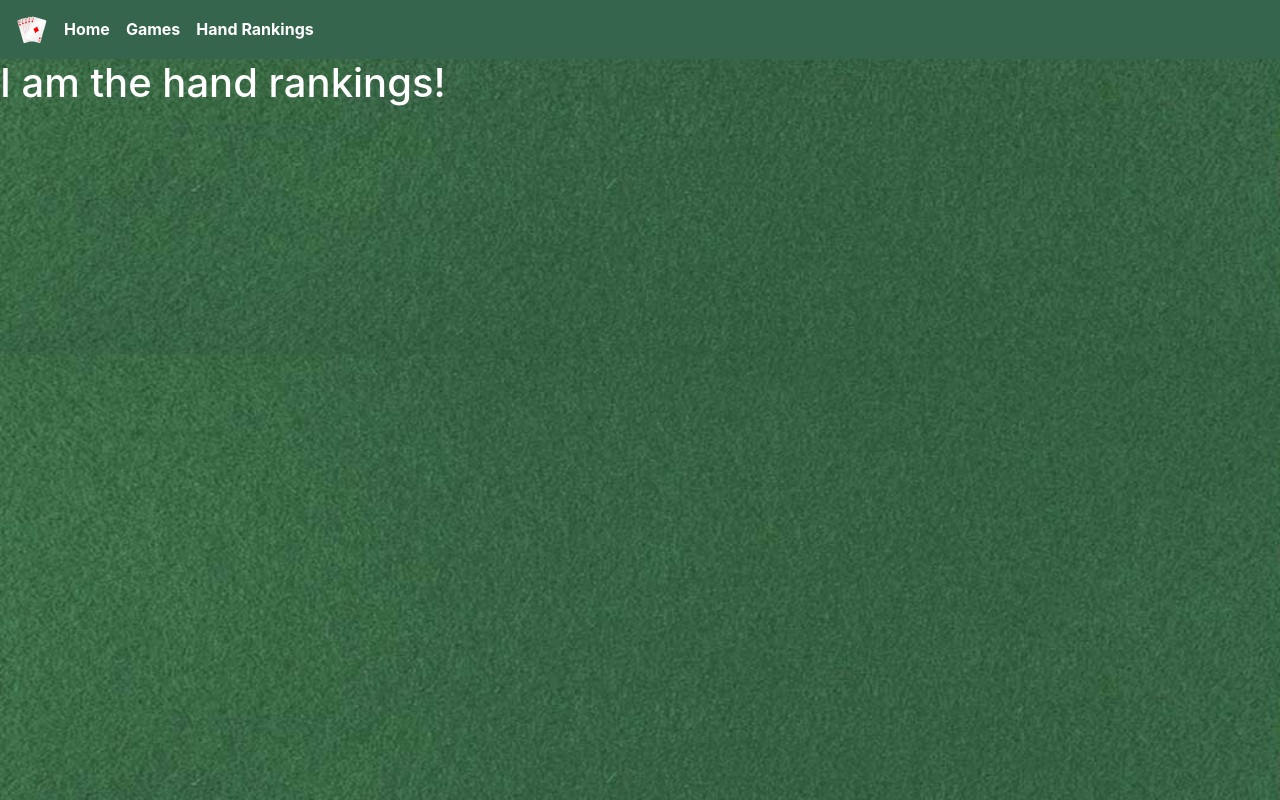
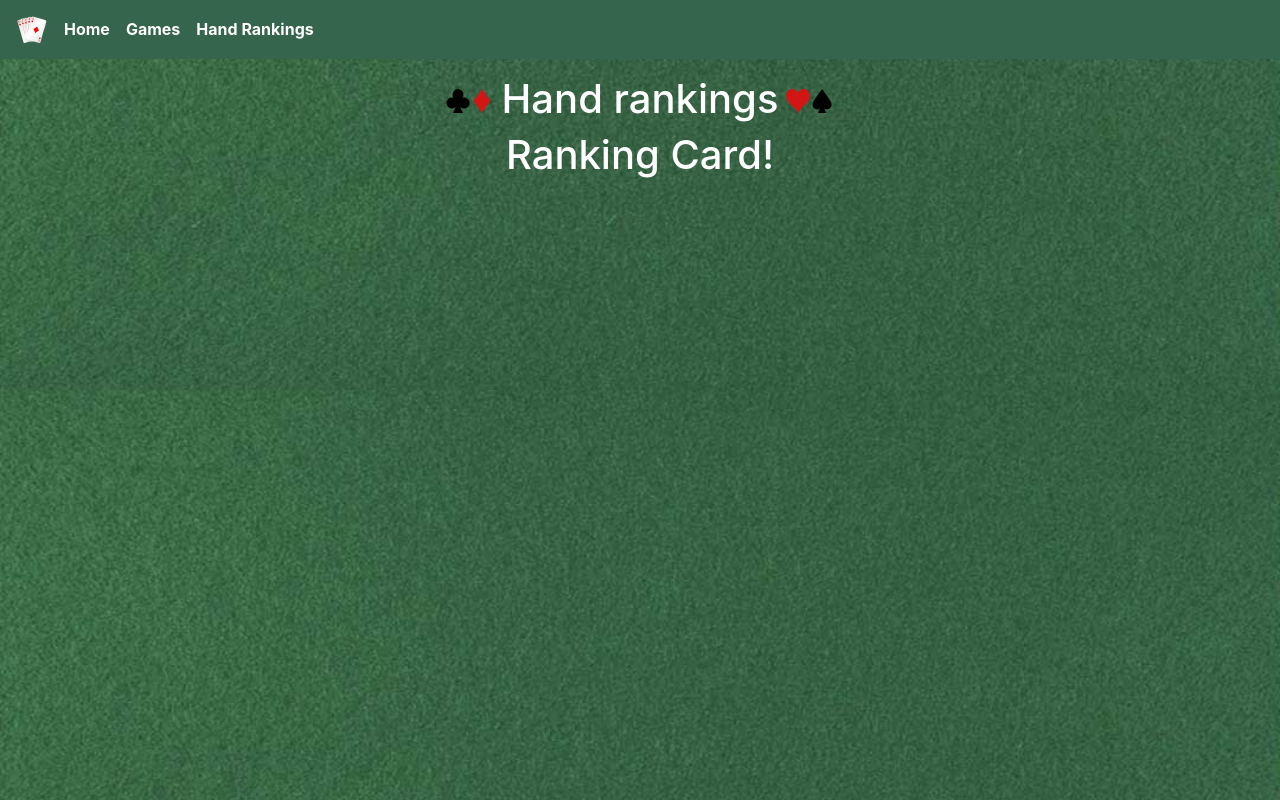
Before and after one commit to AplUSAndmINUS/poker-rules, a React (Create React App) app: page /rankings in a window 1280 px wide. Built offline with nearby package versions, Linux system fonts and the light colour scheme; a web font is replaced by a local one.

Commit message:
initial set up for ranking card

```diff
--- a/public/index.html
+++ b/public/index.html
@@ -4,7 +4,7 @@
     <meta charset="utf-8" />
     <link rel="icon" href="%PUBLIC_URL%/favicon.ico" />
     <meta name="viewport" content="width=device-width, initial-scale=1" />
-    <meta name="theme-color" content="#000000" />
+    <meta name="theme-color" content="#35654D" />
     <meta
       name="description"
       content="Web site created using create-react-app"
--- a/src/pages/hand-rankings/hand-rankings.tsx
+++ b/src/pages/hand-rankings/hand-rankings.tsx
@@ -1,9 +1,17 @@
 import React from 'react';
 
+import Title from '../../component/title/title';
 import './styles.scss';
+import './styled';
+import RankingCard from './ranking-card/ranking-card';
 
 export const Rankings = () => {
-  return (<h1>I am the hand rankings!</h1>)
+  return (
+    <div className="d-flex flex-column align-items-center">
+      <Title heading="Hand rankings"/>
+      <RankingCard />
+    </div>
+  )
 }
 
 export default Rankings;
--- /dev/null
+++ b/src/pages/hand-rankings/ranking-card/ranking-card.tsx
@@ -0,0 +1,9 @@
+import React from 'react';
+
+import './styled';
+
+export const RankingCard = () => {
+  return <h1>Ranking Card!</h1>
+};
+
+export default RankingCard
```
Also changed, not shown: src/pages/hand-rankings/ranking-card/styled.ts (added), src/pages/hand-rankings/styled.ts (added).
